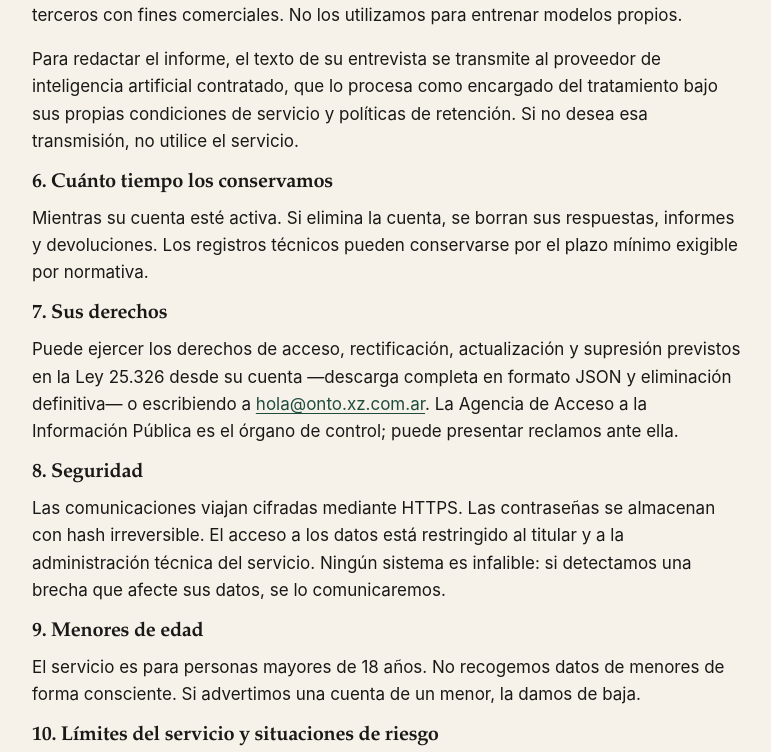
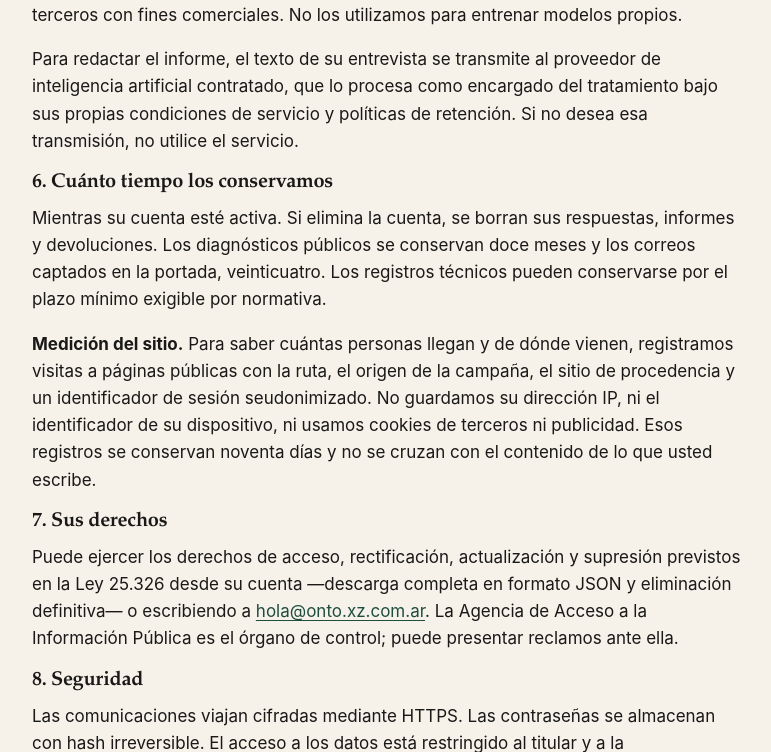
Before and after one commit to leoivars/onto-ia, a Django app: page /legal/ in a window 1280 px wide. Shown: the part 1313-2065 px from the top of the page, without its empty margins (252-1023 px from the left). Run offline with Django 5.2, Linux system fonts and the light colour scheme; data comes from the database, SQL or seed files in the repository.

Commit message:
docs: política de medición en los términos y purga de visitas a 90 días

```diff
--- a/templates/web/legal.html
+++ b/templates/web/legal.html
@@ -55,8 +55,14 @@
 
     <h3>6. Cuánto tiempo los conservamos</h3>
     <p>Mientras su cuenta esté activa. Si elimina la cuenta, se borran sus respuestas, informes y
-      devoluciones. Los registros técnicos pueden conservarse por el plazo mínimo exigible por
-      normativa.</p>
+      devoluciones. Los diagnósticos públicos se conservan doce meses y los correos captados en la
+      portada, veinticuatro. Los registros técnicos pueden conservarse por el plazo mínimo exigible
+      por normativa.</p>
+    <p><strong>Medición del sitio.</strong> Para saber cuántas personas llegan y de dónde vienen,
+      registramos visitas a páginas públicas con la ruta, el origen de la campaña, el sitio de
+      procedencia y un identificador de sesión seudonimizado. No guardamos su dirección IP, ni el
+      identificador de su dispositivo, ni usamos cookies de terceros ni publicidad. Esos registros
+      se conservan noventa días y no se cruzan con el contenido de lo que usted escribe.</p>
 
     <h3>7. Sus derechos</h3>
     <p>Puede ejercer los derechos de acceso, rectificación, actualización y supresión previstos en
```
Also changed, not shown: tests/test_olvido.py (+7 -0 lines), web/management/commands/purgar_datos.py (+7 -2 lines).
